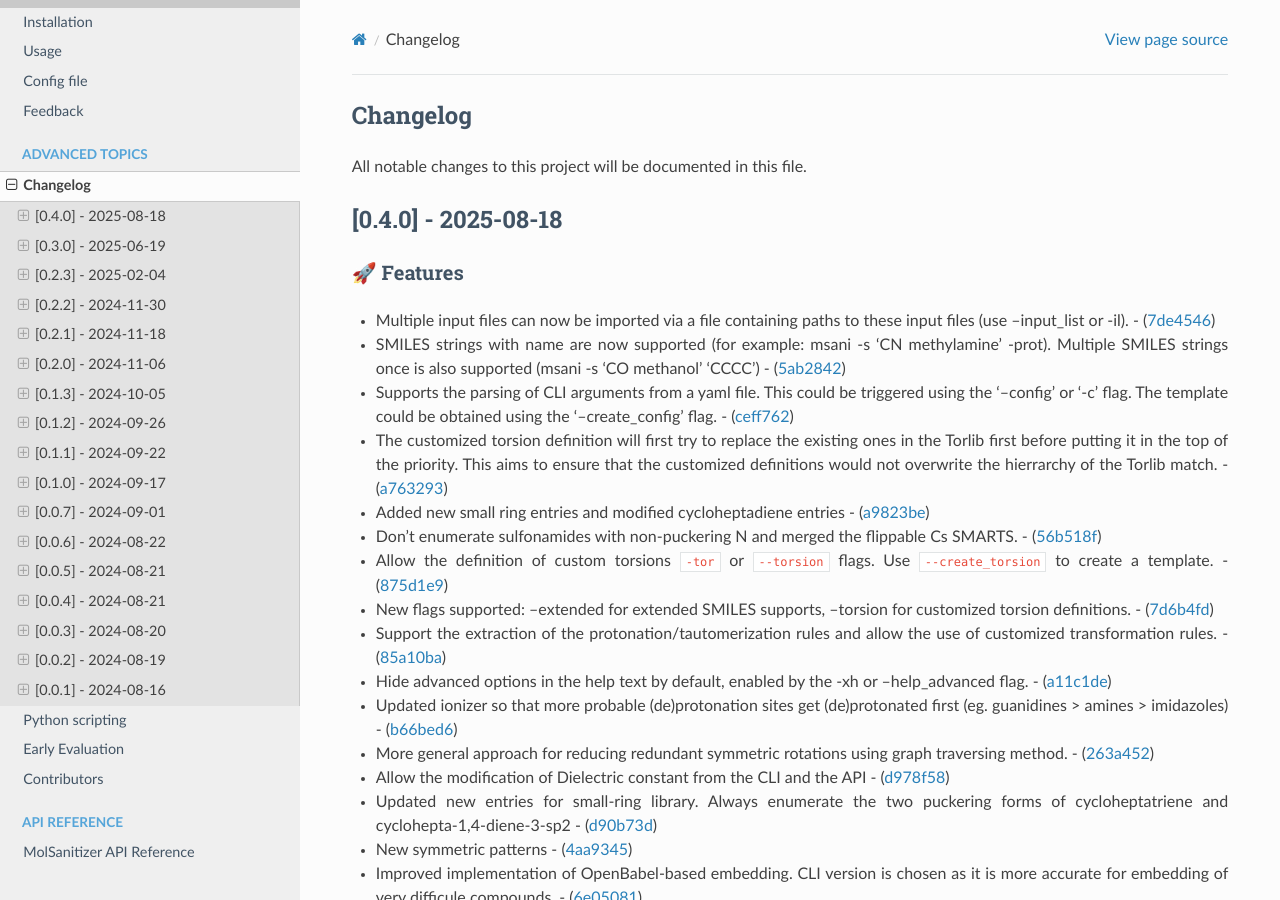
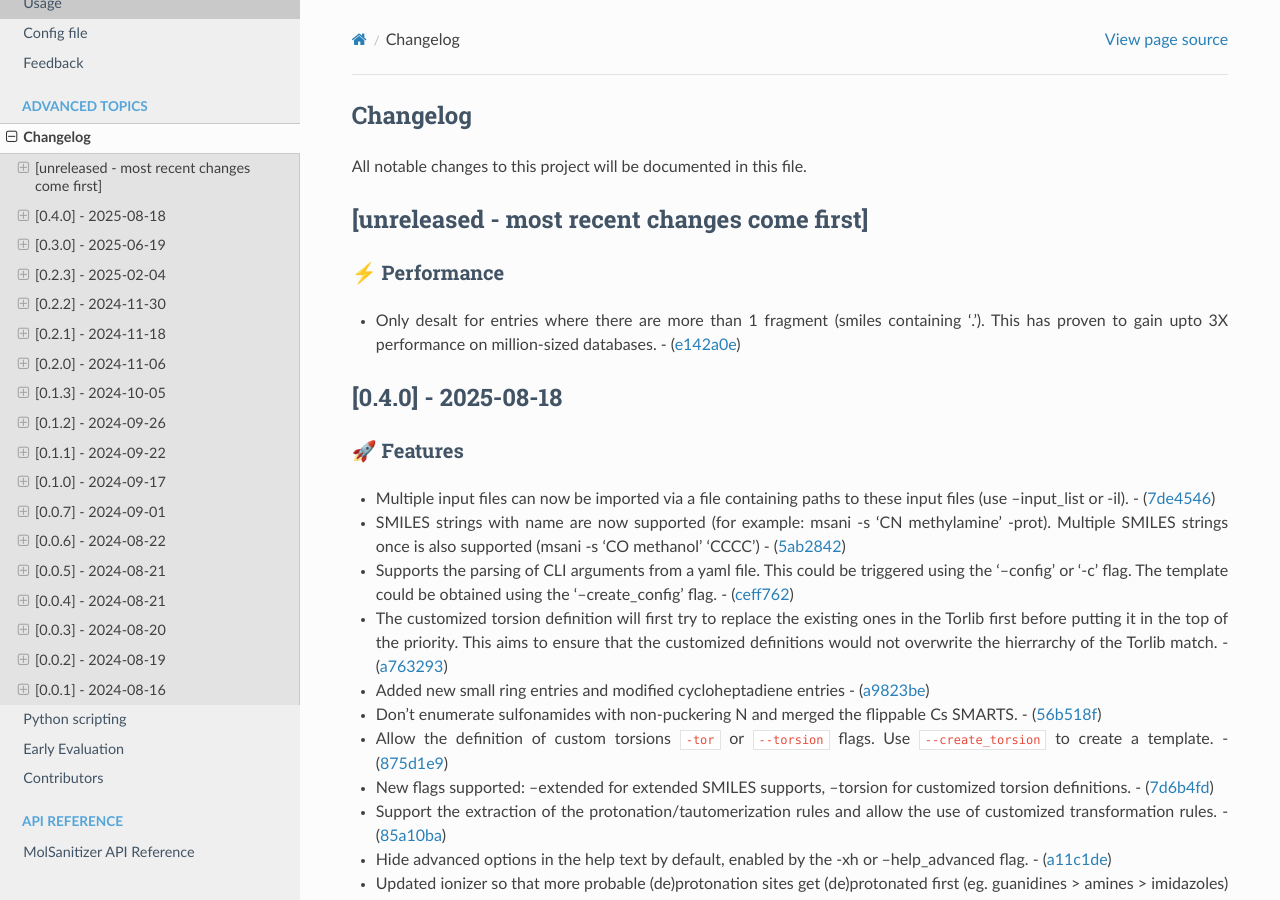
Before and after one commit to Carlssonlab/MolSanitizer, a Sphinx documentation site: the page built from docs/source/changes.rst, in a window 1280 px wide and 900 px high. Built offline with Sphinx 7.4.7 and the Read the Docs theme 3.1.0, drawn with Linux system fonts in a browser that asks for light colours.

Commit message:
Update changes.rst from CHANGELOG.md

```diff
--- a/docs/source/changes.rst
+++ b/docs/source/changes.rst
@@ -2,6 +2,17 @@ Changelog
 =========
 
 All notable changes to this project will be documented in this file.
+
+[unreleased - most recent changes come first]
+---------------------------------------------
+
+⚡ Performance
+~~~~~~~~~~~~~~
+
+-  Only desalt for entries where there are more than 1 fragment (smiles
+   containing ‘.’). This has proven to gain upto 3X performance on
+   million-sized databases. -
+   (`e142a0e <https://github.com/phonglam3103/MolSanitizer/commit/e142a0e7ae87387c738d2dd666ac0fcec719d22e>`__)
 
 [0.4.0] - 2025-08-18
 --------------------
@@ -190,6 +201,8 @@ All notable changes to this project will be documented in this file.
    intuitive. -
    (`6de0647 <https://github.com/phonglam3103/MolSanitizer/commit/6de0647233345c60791cda6ea07349a44d32921a>`__)
 
+.. _performance-1:
+
 ⚡ Performance
 ~~~~~~~~~~~~~~
 
```
Also changed, not shown: other parts of docs/source/changes.rst (+5 -5 lines).
